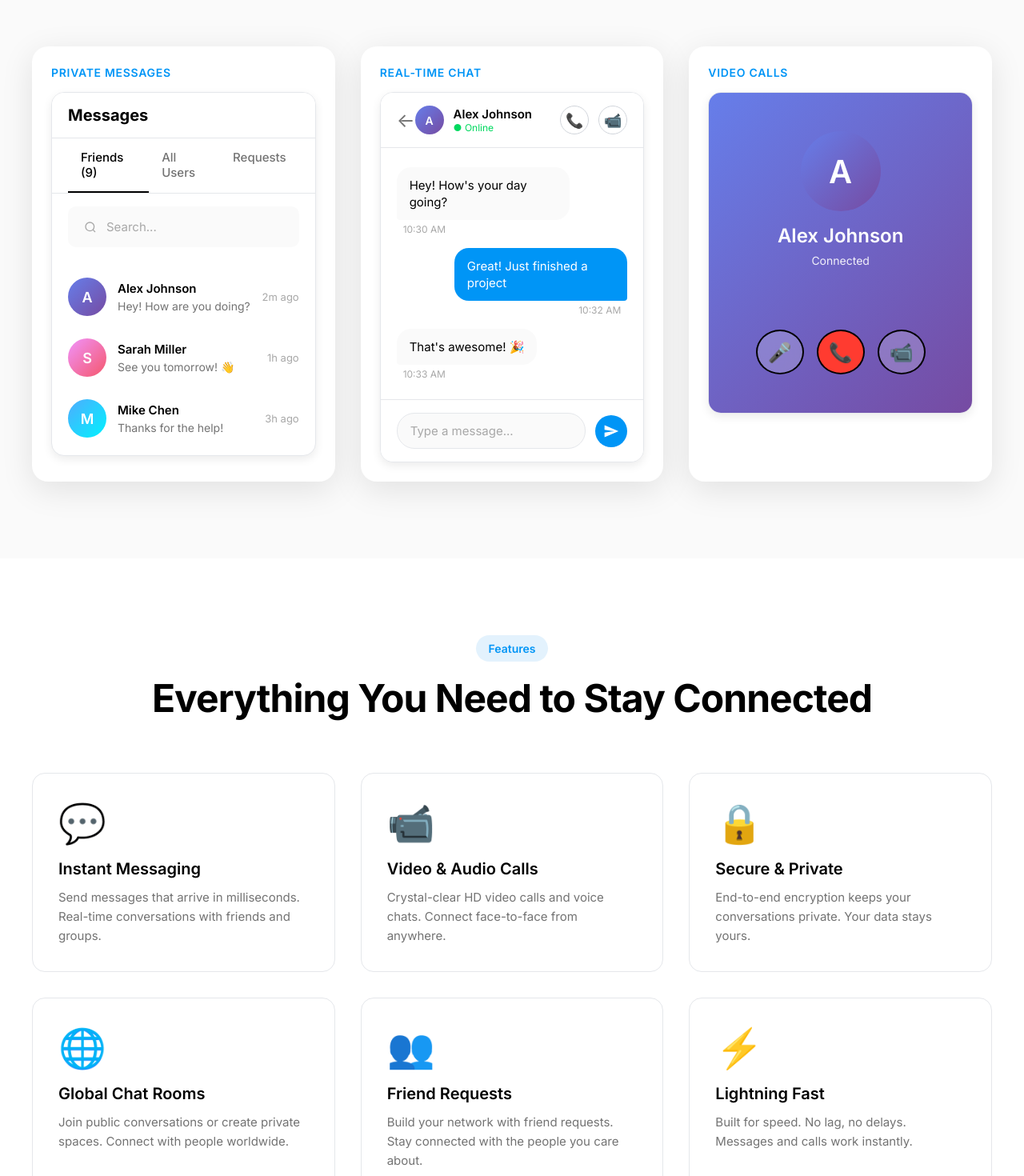
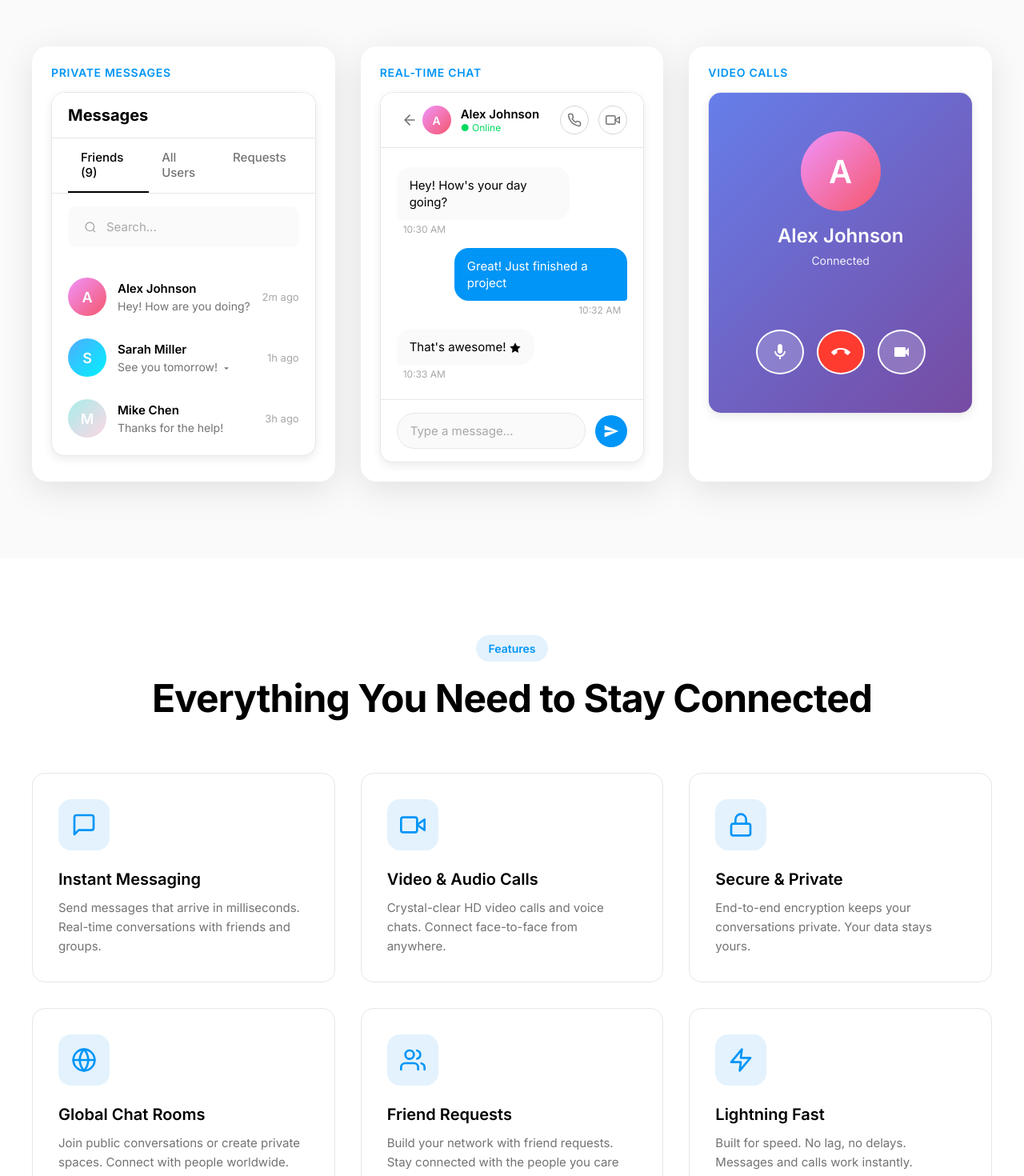
Before and after one commit to sakshampokharel01-beep/Chatter, a React (Vite) app: page / in a window 1280 px wide. Shown: the part 1040-2510 px from the top of the page at 80% size. Built offline with nearby package versions, Linux system fonts and the light colour scheme; no server answers.

Commit message:
Replace all emojis with SVG icons and improve Alex gradient color

```diff
--- a/src/components/LandingPage.jsx
+++ b/src/components/LandingPage.jsx
@@ -27,32 +27,63 @@ export default function LandingPage({ onGetStarted }) {
 
   const features = [
     {
-      icon: '💬',
+      icon: (
+        <svg width="40" height="40" viewBox="0 0 24 24" fill="none" stroke="currentColor" strokeWidth="2" strokeLinecap="round" strokeLinejoin="round">
+          <path d="M21 15a2 2 0 0 1-2 2H7l-4 4V5a2 2 0 0 1 2-2h14a2 2 0 0 1 2 2z"/>
+        </svg>
+      ),
       title: 'Instant Messaging',
       description: 'Send messages that arrive in milliseconds. Real-time conversations with friends and groups.'
     },
     {
-      icon: '📹',
+      icon: (
+        <svg width="40" height="40" viewBox="0 0 24 24" fill="none" stroke="currentColor" strokeWidth="2" strokeLinecap="round" strokeLinejoin="round">
+          <path d="M23 7l-7 5 7 5V7z"/>
+          <rect x="1" y="5" width="15" height="14" rx="2" ry="2"/>
+        </svg>
+      ),
       title: 'Video & Audio Calls',
       description: 'Crystal-clear HD video calls and voice chats. Connect face-to-face from anywhere.'
     },
     {
-      icon: '🔒',
+      icon: (
+        <svg width="40" height="40" viewBox="0 0 24 24" fill="none" stroke="currentColor" strokeWidth="2" strokeLinecap="round" strokeLinejoin="round">
+          <rect x="3" y="11" width="18" height="11" rx="2" ry="2"/>
+          <path d="M7 11V7a5 5 0 0 1 10 0v4"/>
+        </svg>
+      ),
       title: 'Secure & Private',
       description: 'End-to-end encryption keeps your conversations private. Your data stays yours.'
     },
     {
-      icon: '🌐',
+      icon: (
+        <svg width="40" height="40" viewBox="0 0 24 24" fill="none" stroke="currentColor" strokeWidth="2" strokeLinecap="round" strokeLinejoin="round">
+          <circle cx="12" cy="12" r="10"/>
+          <line x1="2" y1="12" x2="22" y2="12"/>
+          <path d="M12 2a15.3 15.3 0 0 1 4 10 15.3 15.3 0 0 1-4 10 15.3 15.3 0 0 1-4-10 15.3 15.3 0 0 1 4-10z"/>
+        </svg>
+      ),
       title: 'Global Chat Rooms',
       description: 'Join public conversations or create private spaces. Connect with people worldwide.'
     },
     {
-      icon: '👥',
+      icon: (
+        <svg width="40" height="40" viewBox="0 0 24 24" fill="none" stroke="currentColor" strokeWidth="2" strokeLinecap="round" strokeLinejoin="round">
+          <path d="M17 21v-2a4 4 0 0 0-4-4H5a4 4 0 0 0-4 4v2"/>
+          <circle cx="9" cy="7" r="4"/>
+          <path d="M23 21v-2a4 4 0 0 0-3-3.87"/>
+          <path d="M16 3.13a4 4 0 0 1 0 7.75"/>
+        </svg>
+      ),
       title: 'Friend Requests',
       description: 'Build your network with friend requests. Stay connected with the people you care about.'
     },
     {
-      icon: '⚡',
+      icon: (
+        <svg width="40" height="40" viewBox="0 0 24 24" fill="none" stroke="currentColor" strokeWidth="2" strokeLinecap="round" strokeLinejoin="round">
+          <polygon points="13 2 3 14 12 14 11 22 21 10 12 10 13 2"/>
+        </svg>
+      ),
       title: 'Lightning Fast',
       description: 'Built for speed. No lag, no delays. Messages and calls work instantly.'
     }
@@ -119,7 +150,10 @@ export default function LandingPage({ onGetStarted }) {
         <div className="container">
           <div className="hero-content">
             <div className="hero-badge animate-in">
-              <span>✨ Free Forever</span>
+              <svg width="16" height="16" viewBox="0 0 24 24" fill="none" stroke="currentColor" strokeWidth="2" strokeLinecap="round" strokeLinejoin="round">
+                <polyline points="20 6 9 17 4 12"/>
+              </svg>
+              <span>Free Forever</span>
             </div>
             <h1 className="hero-title animate-in">
               Connect with Friends<br />
@@ -189,7 +223,7 @@ export default function LandingPage({ onGetStarted }) {
                 </div>
                 <div className="screenshot-list">
                   <div className="chat-item">
-                    <div className="chat-avatar" style={{background: 'linear-gradient(135deg, #667eea 0%, #764ba2 100%)'}}>A</div>
+                    <div className="chat-avatar" style={{background: 'linear-gradient(135deg, #f093fb 0%, #f5576c 100%)'}}>A</div>
                     <div className="chat-info">
                       <div className="chat-name">Alex Johnson</div>
                       <div className="chat-preview">Hey! How are you doing?</div>
@@ -197,15 +231,20 @@ export default function LandingPage({ onGetStarted }) {
                     <div className="chat-time">2m ago</div>
                   </div>
                   <div className="chat-item">
-                    <div className="chat-avatar" style={{background: 'linear-gradient(135deg, #f093fb 0%, #f5576c 100%)'}}>S</div>
+                    <div className="chat-avatar" style={{background: 'linear-gradient(135deg, #4facfe 0%, #00f2fe 100%)'}}>S</div>
                     <div className="chat-info">
                       <div className="chat-name">Sarah Miller</div>
-                      <div className="chat-preview">See you tomorrow! 👋</div>
+                      <div className="chat-preview">
+                        See you tomorrow!
+                        <svg width="14" height="14" viewBox="0 0 24 24" fill="currentColor" style={{display: 'inline', marginLeft: '4px', verticalAlign: 'middle'}}>
+                          <path d="M7 10.5L12 15.5L17 10.5H7Z"/>
+                        </svg>
+                      </div>
                     </div>
                     <div className="chat-time">1h ago</div>
                   </div>
                   <div className="chat-item">
-                    <div className="chat-avatar" style={{background: 'linear-gradient(135deg, #4facfe 0%, #00f2fe 100%)'}}>M</div>
+                    <div className="chat-avatar" style={{background: 'linear-gradient(135deg, #a8edea 0%, #fed6e3 100%)'}}>M</div>
                     <div className="chat-info">
                       <div className="chat-name">Mike Chen</div>
                       <div className="chat-preview">Thanks for the help!</div>
@@ -221,17 +260,30 @@ export default function LandingPage({ onGetStarted }) {
               <div className="preview-label">Real-time Chat</div>
               <div className="app-screenshot">
                 <div className="screenshot-header">
-                  <div className="screenshot-back">←</div>
+                  <div className="screenshot-back">
+                    <svg width="20" height="20" viewBox="0 0 24 24" fill="none" stroke="currentColor" strokeWidth="2" strokeLinecap="round" strokeLinejoin="round">
+                      <path d="M19 12H5M12 19l-7-7 7-7"/>
+                    </svg>
+                  </div>
                   <div className="screenshot-user">
-                    <div className="user-avatar-small" style={{background: 'linear-gradient(135deg, #667eea 0%, #764ba2 100%)'}}>A</div>
+                    <div className="user-avatar-small" style={{background: 'linear-gradient(135deg, #f093fb 0%, #f5576c 100%)'}}>A</div>
                     <div>
                       <div className="user-name-small">Alex Johnson</div>
                       <div className="user-status-small">● Online</div>
                     </div>
                   </div>
                   <div className="screenshot-actions">
-                    <div className="action-btn">📞</div>
-                    <div className="action-btn">📹</div>
+                    <div className="action-btn">
+                      <svg width="18" height="18" viewBox="0 0 24 24" fill="none" stroke="currentColor" strokeWidth="2" strokeLinecap="round" strokeLinejoin="round">
+                        <path d="M22 16.92v3a2 2 0 0 1-2.18 2 19.79 19.79 0 0 1-8.63-3.07 19.5 19.5 0 0 1-6-6 19.79 19.79 0 0 1-3.07-8.67A2 2 0 0 1 4.11 2h3a2 2 0 0 1 2 1.72 12.84 12.84 0 0 0 .7 2.81 2 2 0 0 1-.45 2.11L8.09 9.91a16 16 0 0 0 6 6l1.27-1.27a2 2 0 0 1 2.11-.45 12.84 12.84 0 0 0 2.81.7A2 2 0 0 1 22 16.92z"/>
+                      </svg>
+                    </div>
+                    <div className="action-btn">
+                      <svg width="18" height="18" viewBox="0 0 24 24" fill="none" stroke="currentColor" strokeWidth="2" strokeLinecap="round" strokeLinejoin="round">
+                        <path d="M23 7l-7 5 7 5V7z"/>
+                        <rect x="1" y="5" width="15" height="14" rx="2" ry="2"/>
+                      </svg>
+                    </div>
                   </div>
                 </div>
                 <div className="screenshot-messages">
@@ -244,7 +296,12 @@ export default function LandingPage({ onGetStarted }) {
                     <div className="bubble-time">10:32 AM</div>
                   </div>
                   <div className="message-bubble received">
-                    <div className="bubble-text">That's awesome! 🎉</div>
+                    <div className="bubble-text">
+                      That's awesome!
+                      <svg width="16" height="16" viewBox="0 0 24 24" fill="currentColor" style={{display: 'inline', marginLeft: '4px', verticalAlign: 'middle'}}>
+                        <path d="M12 2l3.09 6.26L22 9.27l-5 4.87 1.18 6.88L12 17.77l-6.18 3.25L7 14.14 2 9.27l6.91-1.01L12 2z"/>
+                      </svg>
+                    </div>
                     <div className="bubble-time">10:33 AM</div>
                   </div>
                 </div>
@@ -265,14 +322,27 @@ export default function LandingPage({ onGetStarted }) {
               <div className="app-screenshot">
                 <div className="screenshot-video">
                   <div className="video-placeholder">
-                    <div className="video-avatar" style={{background: 'linear-gradient(135deg, #667eea 0%, #764ba2 100%)'}}>A</div>
+                    <div className="video-avatar" style={{background: 'linear-gradient(135deg, #f093fb 0%, #f5576c 100%)'}}>A</div>
                     <div className="video-name">Alex Johnson</div>
                     <div className="video-status">Connected</div>
                   </div>
                   <div className="video-controls">
-                    <div className="control-btn">🎤</div>
-                    <div className="control-btn red">📞</div>
-                    <div className="control-btn">📹</div>
+                    <div className="control-btn">
+                      <svg width="24" height="24" viewBox="0 0 24 24" fill="currentColor">
+                        <path d="M12 14c1.66 0 3-1.34 3-3V5c0-1.66-1.34-3-3-3S9 3.34 9 5v6c0 1.66 1.34 3 3 3z"/>
+                        <path d="M17 11c0 2.76-2.24 5-5 5s-5-2.24-5-5H5c0 3.53 2.61 6.43 6 6.92V21h2v-3.08c3.39-.49 6-3.39 6-6.92h-2z"/>
+                      </svg>
+                    </div>
+                    <div className="control-btn red">
+                      <svg width="24" height="24" viewBox="0 0 24 24" fill="currentColor">
+                        <path d="M12 9c-1.6 0-3.15.25-4.6.72v3.1c0 .39-.23.74-.56.9-.98.49-1.87 1.12-2.66 1.85-.18.18-.43.28-.7.28-.28 0-.53-.11-.71-.29L.29 13.08c-.18-.17-.29-.42-.29-.7 0-.28.11-.53.29-.71C3.34 8.78 7.46 7 12 7s8.66 1.78 11.71 4.67c.18.18.29.43.29.71 0 .28-.11.53-.29.71l-2.48 2.48c-.18.18-.43.29-.71.29-.27 0-.52-.11-.7-.28-.79-.74-1.68-1.36-2.66-1.85-.33-.16-.56-.5-.56-.9v-3.1C15.15 9.25 13.6 9 12 9z"/>
+                      </svg>
+                    </div>
+                    <div className="control-btn">
+                      <svg width="24" height="24" viewBox="0 0 24 24" fill="currentColor">
+                        <path d="M17 10.5V7c0-.55-.45-1-1-1H4c-.55 0-1 .45-1 1v10c0 .55.45 1 1 1h12c.55 0 1-.45 1-1v-3.5l4 4v-11l-4 4z"/>
+                      </svg>
+                    </div>
                   </div>
                 </div>
               </div>
--- a/src/styles/LandingPage.css
+++ b/src/styles/LandingPage.css
@@ -170,6 +170,11 @@
   font-size: 0.875rem;
   font-weight: 600;
   margin-bottom: 2rem;
+}
+
+.hero-badge svg {
+  width: 16px;
+  height: 16px;
 }
 
 .hero-title {
@@ -398,9 +403,23 @@
 }
 
 .screenshot-back {
-  font-size: 1.5rem;
+  display: flex;
+  align-items: center;
+  justify-content: center;
+  width: 32px;
+  height: 32px;
   color: var(--text-secondary);
   cursor: pointer;
+  transition: color 0.2s ease;
+}
+
+.screenshot-back:hover {
+  color: var(--text-primary);
+}
+
+.screenshot-back svg {
+  width: 20px;
+  height: 20px;
 }
 
 .screenshot-user {
@@ -448,12 +467,18 @@
   border-radius: 50%;
   cursor: pointer;
   transition: all 0.2s ease;
-  font-size: 1.125rem;
+  color: var(--text-secondary);
 }
 
 .action-btn:hover {
   border-color: var(--accent);
   background: var(--accent-light);
+  color: var(--accent);
+}
+
+.action-btn svg {
+  width: 18px;
+  height: 18px;
 }
 
 .screenshot-tabs {
@@ -693,14 +718,19 @@
   background: rgba(255, 255, 255, 0.2);
   backdrop-filter: blur(10px);
   border-radius: 50%;
-  font-size: 1.5rem;
   cursor: pointer;
   transition: all 0.2s ease;
+  color: white;
 }
 
 .control-btn:hover {
   background: rgba(255, 255, 255, 0.3);
   transform: scale(1.05);
+}
+
+.control-btn svg {
+  width: 24px;
+  height: 24px;
 }
 
 .control-btn.red {
@@ -741,8 +771,20 @@
 }
 
 .feature-icon {
-  font-size: 3rem;
-  margin-bottom: 1rem;
+  width: 64px;
+  height: 64px;
+  display: flex;
+  align-items: center;
+  justify-content: center;
+  background: linear-gradient(135deg, var(--accent-light) 0%, #e3f2fd 100%);
+  color: var(--accent);
+  border-radius: 16px;
+  margin-bottom: 1.5rem;
+}
+
+.feature-icon svg {
+  width: 32px;
+  height: 32px;
 }
 
 .feature-title-modern {
```
